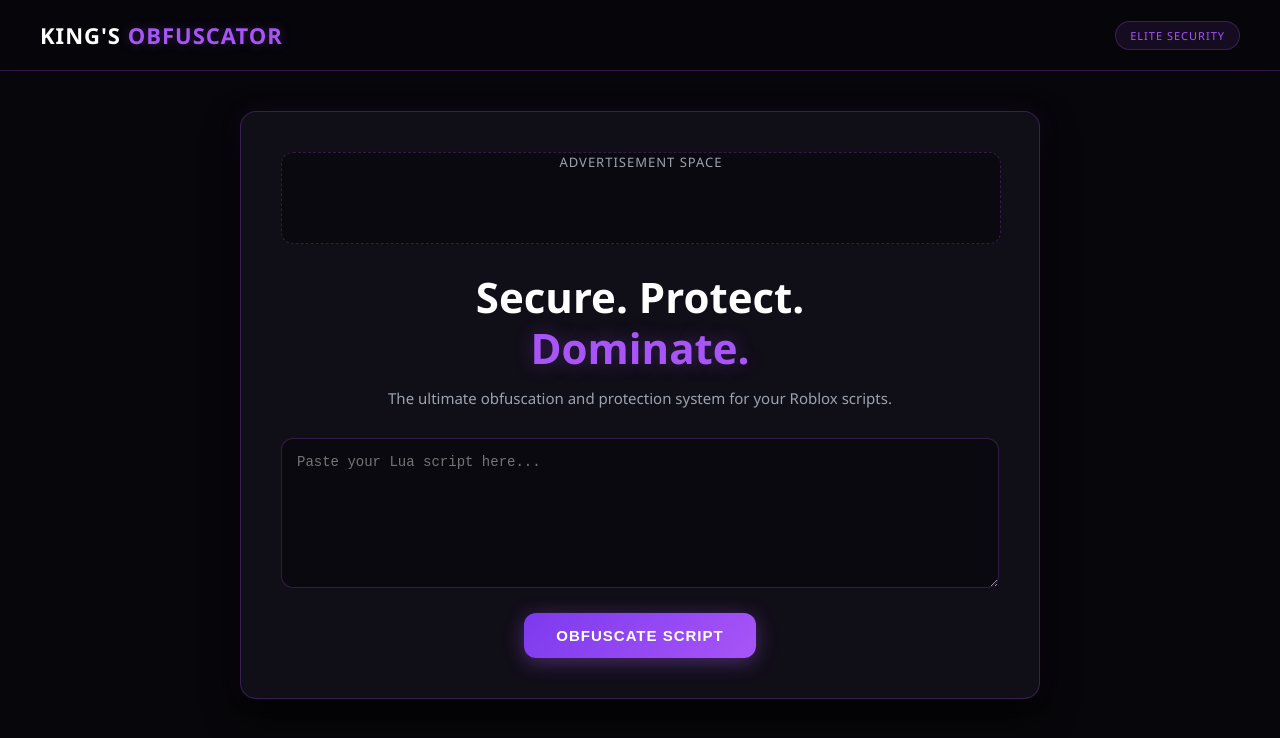
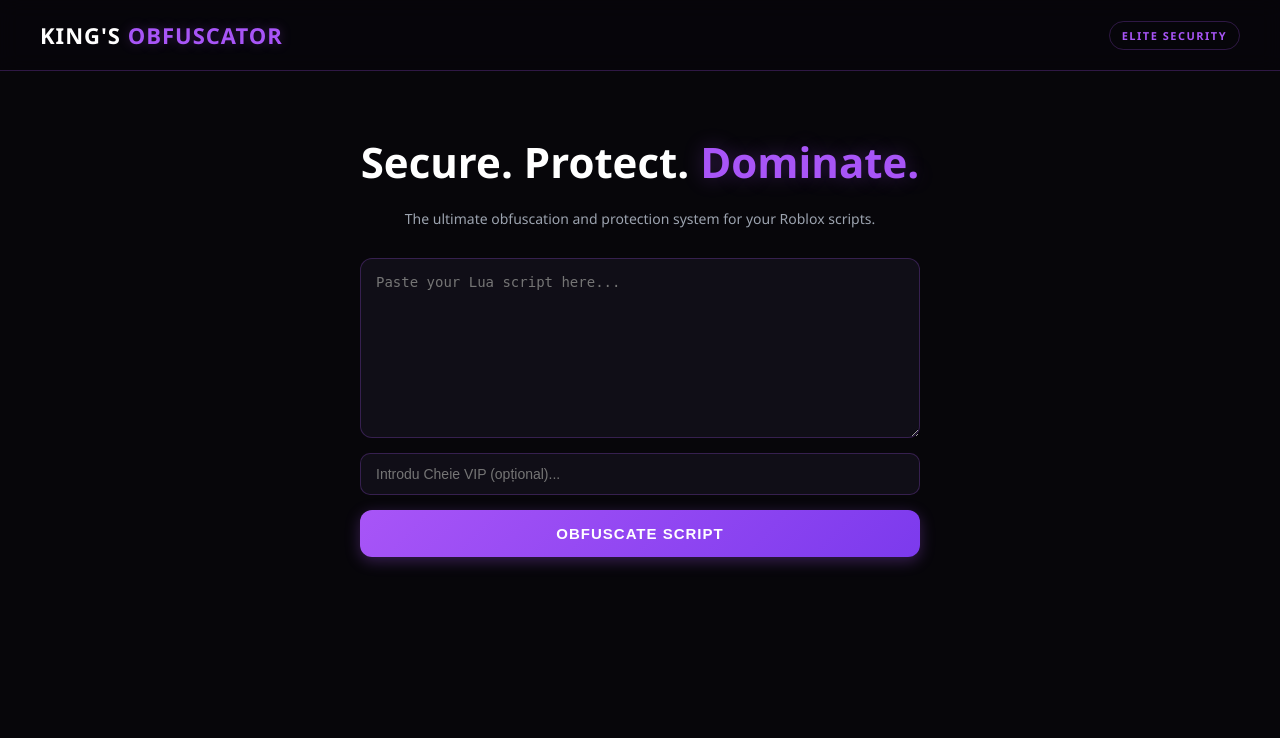
Before and after one commit to voidkking2007-hue/kings-obfuscator, a Flask app: page / in a window 1280 px wide. Shown: the top 738 px of the page. Run offline with Flask 3, Linux system fonts and the light colour scheme.

Commit message:
Add styled VIP key input field

```diff
--- a/templates/index.html
+++ b/templates/index.html
@@ -46,105 +46,106 @@
             text-shadow: 0 0 12px var(--purple-glow);
         }
         .badge {
-            background: rgba(168, 85, 247, 0.1);
+            font-size: 11px;
+            font-weight: 700;
+            letter-spacing: 1.5px;
+            padding: 6px 12px;
+            border: 1px solid var(--border-color);
+            border-radius: 20px;
             color: var(--purple-neon);
-            border: 1px solid var(--border-color);
-            padding: 6px 14px;
-            border-radius: 20px;
-            font-size: 11px;
             text-transform: uppercase;
-            letter-spacing: 1px;
         }
         .main-container {
-            width: 90%;
-            max-width: 800px;
-            margin: 40px auto;
-            background-color: var(--card-bg);
-            border: 1px solid var(--border-color);
-            border-radius: 16px;
-            padding: 40px;
-            box-shadow: 0 15px 35px rgba(0, 0, 0, 0.9), 0 0 25px rgba(168, 85, 247, 0.08);
+            width: 100%;
+            max-width: 600px;
+            padding: 40px 20px;
             box-sizing: border-box;
-            text-align: center;
+            display: flex;
+            flex-direction: column;
+            align-items: center;
         }
         h1 {
             font-size: 42px;
+            font-weight: 900;
+            text-align: center;
             margin-bottom: 10px;
-            font-weight: 800;
-            line-height: 1.2;
+            line-height: 1.1;
         }
         h1 span {
             color: var(--purple-neon);
             text-shadow: 0 0 20px var(--purple-glow);
         }
-        p.subtitle {
+        .subtitle {
             color: var(--text-gray);
+            font-size: 14px;
+            text-align: center;
             margin-bottom: 30px;
-            font-size: 15px;
+        }
+        form {
+            width: 100%;
+            display: flex;
+            flex-direction: column;
+            gap: 15px;
         }
         textarea {
             width: 100%;
-            height: 150px;
-            background-color: #0b0910;
-            color: #e2e8f0;
+            height: 180px;
+            background-color: var(--card-bg);
             border: 1px solid var(--border-color);
+            border-radius: 12px;
             padding: 15px;
-            border-radius: 12px;
-            font-family: 'Courier New', Courier, monospace;
+            color: var(--text-white);
+            font-family: monospace;
             font-size: 14px;
+            box-sizing: border-box;
             resize: vertical;
-            box-sizing: border-box;
             outline: none;
-            transition: all 0.3s ease;
+            transition: border-color 0.3s;
         }
         textarea:focus {
             border-color: var(--purple-neon);
-            box-shadow: 0 0 15px var(--purple-glow);
+            box-shadow: 0 0 10px var(--purple-glow);
+        }
+        .vip-input {
+            width: 100%;
+            padding: 12px 15px;
+            background-color: var(--card-bg);
+            border: 1px solid var(--border-color);
+            border-radius: 10px;
+            color: var(--text-white);
+            font-size: 14px;
+            box-sizing: border-box;
+            outline: none;
+        }
+        .vip-input:focus {
+            border-color: var(--purple-neon);
+            box-shadow: 0 0 10px var(--purple-glow);
         }
         .btn {
-            background: linear-gradient(135deg, #7c3aed, #a855f7);
+            width: 100%;
+            padding: 15px;
+            background: linear-gradient(135deg, #a855f7, #7c3aed);
             color: white;
-            font-weight: bold;
-            padding: 14px 32px;
             border: none;
             border-radius: 12px;
+            font-weight: 700;
+            font-size: 15px;
+            letter-spacing: 1px;
             cursor: pointer;
-            font-size: 15px;
-            margin-top: 20px;
-            transition: all 0.3s ease;
-            box-shadow: 0 4px 20px rgba(168, 85, 247, 0.4);
-            text-transform: uppercase;
-            letter-spacing: 1px;
+            box-shadow: 0 4px 15px var(--purple-glow);
+            transition: transform 0.2s, opacity 0.2s;
         }
-        .btn:hover {
-            transform: translateY(--2px);
-            box-shadow: 0 6px 25px rgba(168, 85, 247, 0.7);
+        .btn:active {
+            transform: scale(0.98);
         }
         .result-section {
+            width: 100%;
             margin-top: 30px;
-            text-align: left;
         }
         .result-section h3 {
             font-size: 16px;
             color: var(--purple-neon);
             margin-bottom: 10px;
-            font-weight: 600;
-        }
-        /* Stil pentru zona de reclame */
-        .ad-container {
-            width: 100%;
-            height: 90px;
-            background-color: #0b0910;
-            border: 1px dashed var(--border-color);
-            border-radius: 12px;
-<input type="text" name="vip_key" placeholder="Introdu Cheie VIP..." style="width: 100%; padding: 10px; margin-bottom: 10px; background: #1a1a1a; border: 1px solid #a855f7; color: white;">            display: flex;
-            align-items: center;
-            justify-content: center;
-            color: var(--text-gray);
-            font-size: 13px;
-            margin-bottom: 25px;
-            text-transform: uppercase;
-            letter-spacing: 1px;
         }
     </style>
 </head>
@@ -155,17 +156,13 @@
     </header>
 
     <div class="main-container">
-        <!-- Aici poți plasa codul scriptului de reclamă primit de la o rețea de anunțuri -->
-        <div class="ad-container">
-            <span>Advertisement Space</span>
-        </div>
-
-        <h1>Secure. Protect. <br><span>Dominate.</span></h1>
+        <h1>Secure. Protect. <span>Dominate.</span></h1>
         <p class="subtitle">The ultimate obfuscation and protection system for your Roblox scripts.</p>
 
         <form method="POST">
-            <textarea name="lua_code" placeholder="Paste your Lua script here...">{{ original }}</textarea><br>
-            <button type="submit" class="btn">Obfuscate Script</button>
+            <textarea name="lua_code" placeholder="Paste your Lua script here..."></textarea>
+            <input type="text" name="vip_key" class="vip-input" placeholder="Introdu Cheie VIP (opțional)...">
+            <button type="submit" class="btn">OBFUSCATE SCRIPT</button>
         </form>
 
         {% if obfuscated %}
```
